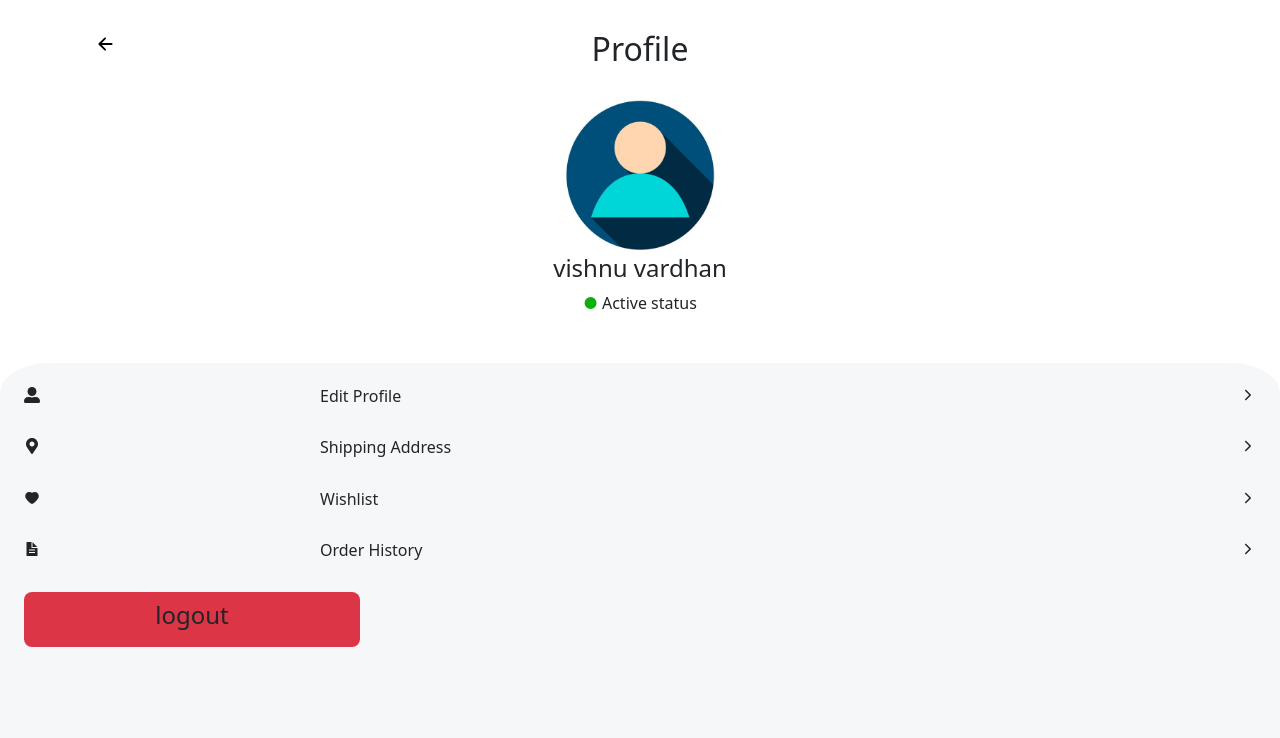
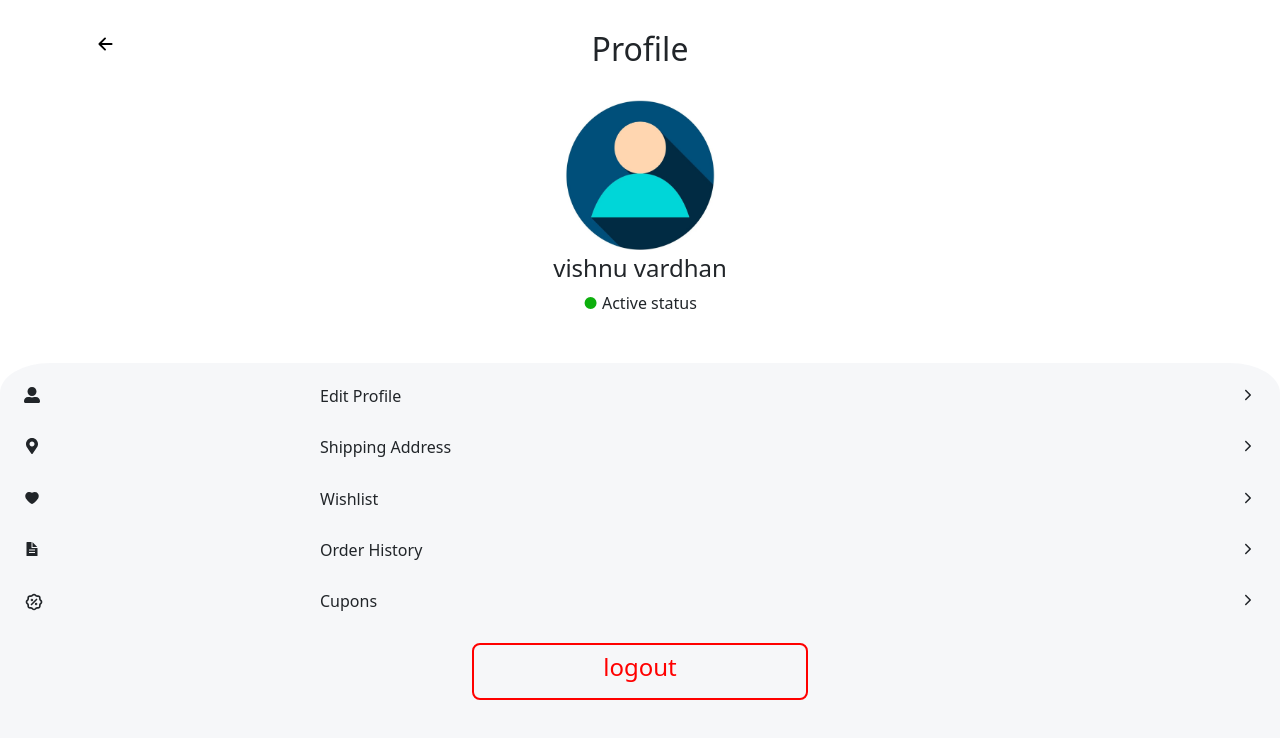
Before and after one commit to vardhanreddy27/rf, a React (Create React App) app: page /Settings in a window 1280 px wide. Shown: the top 738 px of the page. Built offline with nearby package versions, Linux system fonts and the light colour scheme.

Commit message:
testmsssddfsael

```diff
--- a/src/App.css
+++ b/src/App.css
@@ -221,5 +221,8 @@ margin-left: 18px;}
 background-color: #e9ecef66;  }
 .md{
     width: 21rem;
-    margin-left: 1.5rem;
 }
+.btnred{
+    border: 2px solid red!important;
+    color: red!important;
+}
--- a/src/pages/Settings.js
+++ b/src/pages/Settings.js
@@ -7,6 +7,7 @@ import { IoIosArrowForward } from 'react-icons/io';
 import { AiFillHeart } from 'react-icons/ai';
 import { IoDocumentTextSharp } from 'react-icons/io5';
 import { FaMapMarkerAlt } from 'react-icons/fa';
+import { TbDiscount2 } from 'react-icons/tb';
 
 function Settings() {
   return (
@@ -50,9 +51,13 @@ Active status</p></div>
     <div className='col-3 mt-4'><IoDocumentTextSharp className='float-left ms-4'/></div>
     <div className='col-6 mt-4'><h6>Order History</h6></div>
     <div className='col-3 mt-4'><IoIosArrowForward className='float-right me-4'/></div>
+    </div> <div className='row '>
+    <div className='col-3 mt-4'><TbDiscount2 size="20px" className='float-left ms-4'/></div>
+    <div className='col-6 mt-4'><h6>Cupons</h6></div>
+    <div className='col-3 mt-4'><IoIosArrowForward className='float-right me-4'/></div>
     </div>
     <div className='row mt-4'>
-    <div className='col-12 '><button type="button" className="btn bg-danger  btn-lg md"><h4>logout</h4></button>
+    <div className='col-12 text-center '><button type="button" className="btn btnred btn-lg md"><h4>logout</h4></button>
 </div>
     </div>
 </div>
```
